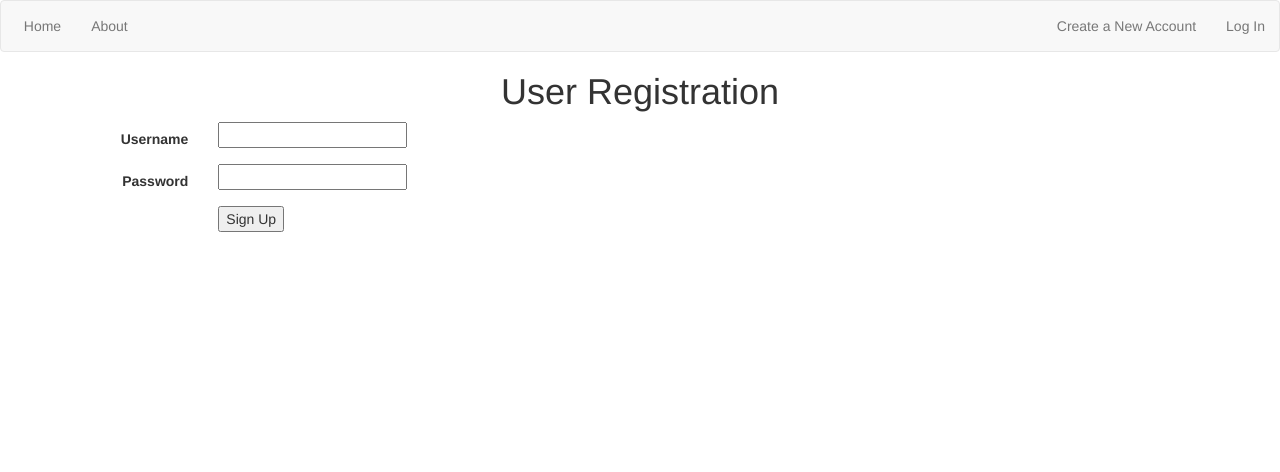
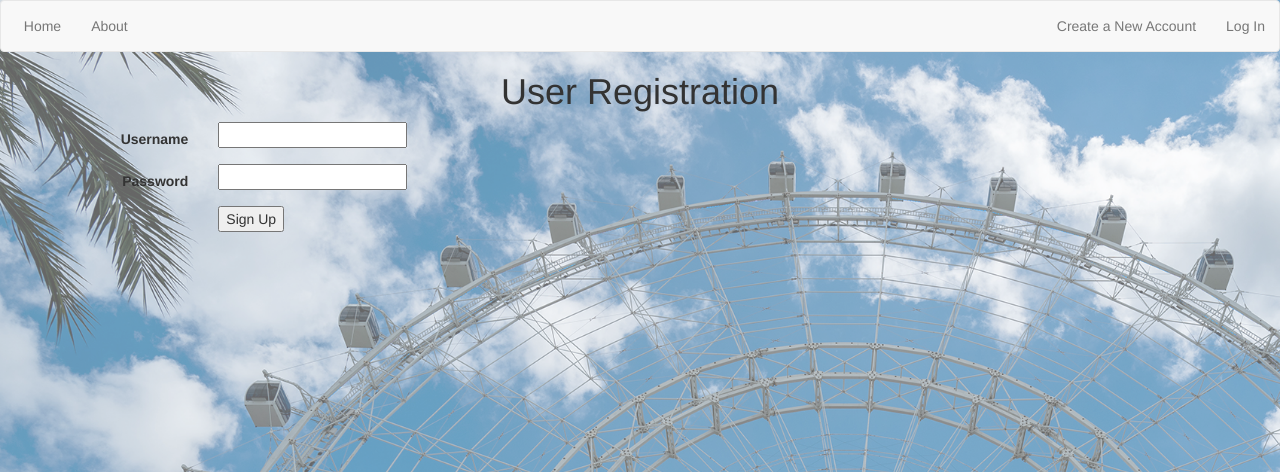
Before and after one commit to williamgl/CapstoneInFlask, a Flask app: page /signup in a window 1280 px wide. Shown: the top 472 px of the page. Run offline with Flask 2, Linux system fonts and the light colour scheme; some libraries are stand-ins or nearby versions.

Commit message:
Added background image and style for login.j2 and signup.j2

```diff
--- a/templates/signup.j2
+++ b/templates/signup.j2
@@ -1,5 +1,16 @@
 {% extends "layout.j2" %}
 {% block sub_content %}
+<head>
+    <style>
+    body
+    {
+    background-image:url({{url_for('static',filename='background9.png')}});
+    height: 100%;
+    background-repeat: no-repeat;
+    background-size: cover
+    }
+    </style>
+</head>
 <div class="text-center">
   <h1> User Registration </h1>
 </div>
```
Also changed, not shown: templates/login.j2 (+11 -0 lines), static/background8.jpg (added), static/background9.png (added), 2 other files.
